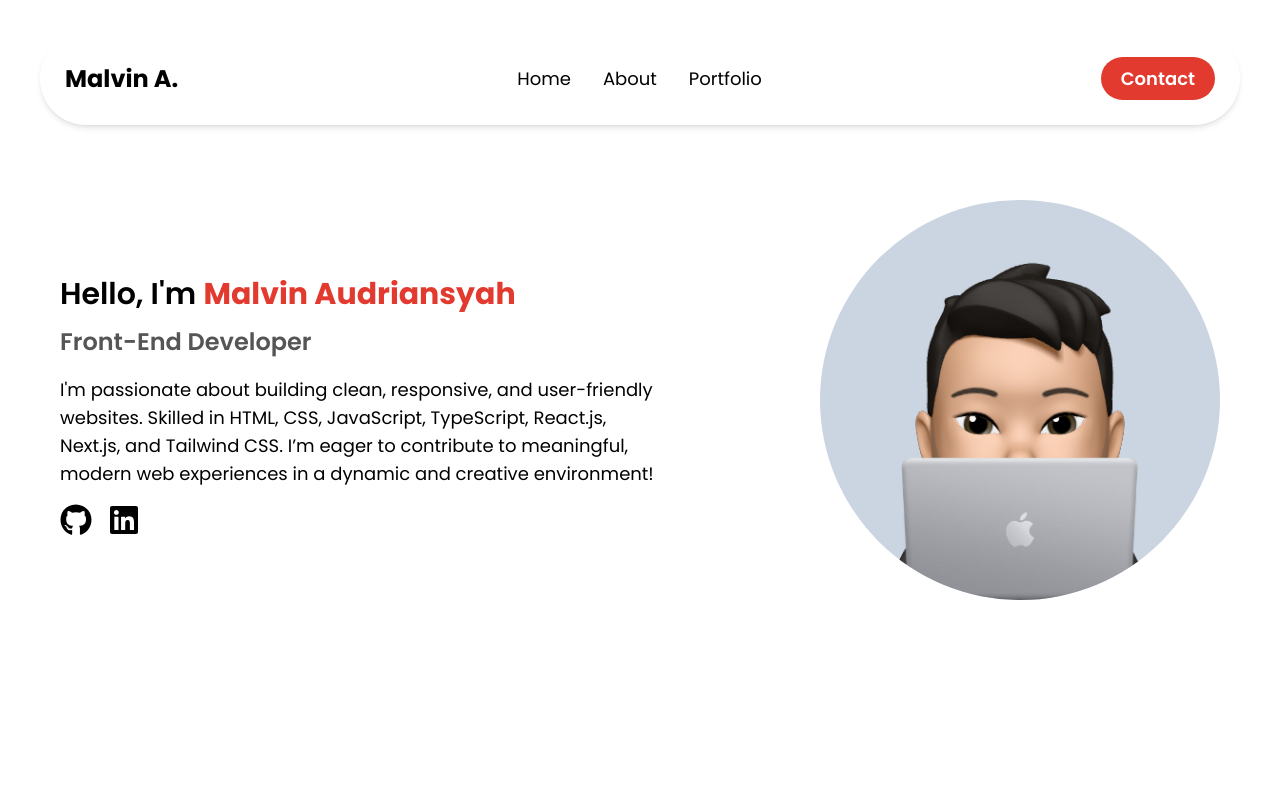
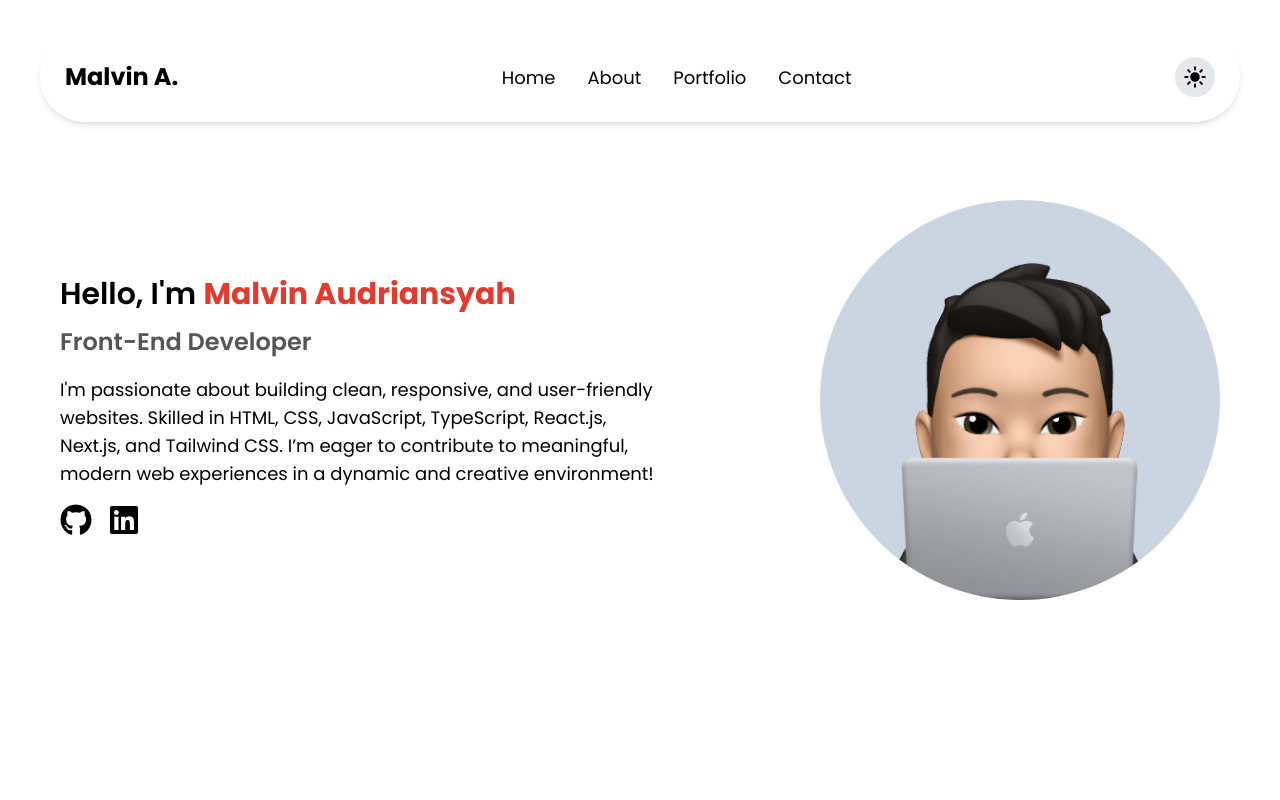
Before and after one commit to malvz22/portfolio-website-next, a Next.js app: page / in a window 1280 px wide. Shown: the top 800 px of the page. Built offline with nearby package versions, Linux system fonts and the light colour scheme.

Commit message:
feat(theme-toggle): added new button on the right side of the Header to toggle theme between light and dark

```diff
--- a/src/app/components/Footer.tsx
+++ b/src/app/components/Footer.tsx
@@ -7,7 +7,7 @@ const Footer = () => {
   return (
     <footer
       id="contact-section"
-      className="flex flex-col gap-4 px-6 justify-center items-center text-center bg-[#F9FAFB]"
+      className="flex flex-col gap-4 px-6 justify-center items-center text-center bg-[#F9FAFB] dark:bg-neutral-800 text-black dark:text-white"
     >
       <div className="px-4 py-16 gap-12 text-center justify-center flex flex-col">
         <h1 className="font-bold text-2xl mb-4 text-center">Let's Connect!</h1>
--- a/src/app/components/Modal.tsx
+++ b/src/app/components/Modal.tsx
@@ -10,7 +10,7 @@ const Modal: React.FC<ModalProps> = ({ modalOpen, onClose, children }) => {
   if (!modalOpen) return null;
 
   return (
-    <div className="fixed inset-0 z-[100] flex items-center justify-center bg-black/50">
+    <div className="fixed inset-0 z-[100] flex items-center justify-center bg-black/50 text-black">
       <div className="bg-white p-8 rounded-lg shadow-lg max-w-[95vw] md:max-w-[90vw] lg:max-w-[900px] max-h-[90vh] md:max-h-[85vh] w-full relative">
         <button
           onClick={onClose}
--- a/src/app/components/Navbar.tsx
+++ b/src/app/components/Navbar.tsx
@@ -4,6 +4,7 @@ import { useState } from "react";
 import { RxHamburgerMenu } from "react-icons/rx";
 import { IoClose } from "react-icons/io5";
 import Link from "next/link";
+import ThemeToggle from "./ThemeToggle";
 
 export default function Navbar() {
   const [menu, setMenu] = useState(false);
@@ -19,32 +20,38 @@ export default function Navbar() {
     <div className="w-full max-w-full p-8 z-50 mx-auto fixed top-0">
       <div className="flex flex-row bg-white/10 backdrop-blur-md border border-white/20 rounded-full shadow-md items-center text-black justify-between max-w-[1200px] py-6 mx-auto px-6">
         <Link href={"#"}>
-          <h1 className="font-bold text-[24px]">Malvin A.</h1>
+          <h1 className="font-bold text-[24px] dark:text-white">Malvin A.</h1>
         </Link>
 
         <div className="hidden lg:flex flex-row items-center gap-8">
           <Link href={"#"}>
-            <p className="cursor-pointer text-[18px] hover:text-primary transition-colors duration-300">
+            <p className="cursor-pointer text-[18px] text-black dark:text-white dark:hover:text-primary hover:text-primary transition-colors duration-300">
               Home
             </p>
           </Link>
           <Link href={"#about-section"}>
-            <p className="cursor-pointer text-[18px] hover:text-primary transition-colors duration-300">
+            <p className="cursor-pointer text-[18px] text-black dark:text-white dark:hover:text-primary hover:text-primary transition-colors duration-300">
               About
             </p>
           </Link>
           <Link href={"#projects-section"}>
-            <p className="cursor-pointer text-[18px] hover:text-primary transition-colors duration-300">
+            <p className="cursor-pointer text-[18px] text-black dark:text-white dark:hover:text-primary hover:text-primary transition-colors duration-300">
               Portfolio
+            </p>
+          </Link>
+          <Link href={"#contact-section"}>
+            <p className="cursor-pointer text-[18px] text-black dark:text-white dark:hover:text-primary hover:text-primary transition-colors duration-300">
+              Contact
             </p>
           </Link>
         </div>
         <div className="hidden lg:flex flex-row">
-          <Link href={"#contact-section"}>
+          {/* <Link href={"#contact-section"}>
             <button className="cursor-pointer text-[18px] text-white font-semibold rounded-full px-5 py-2 bg-primary hover:bg-hover transition-all duration-300">
               Contact
             </button>
-          </Link>
+          </Link> */}
+          <ThemeToggle />
         </div>
 
         <div className="flex flex-col lg:hidden relative transition-all duration-900">
--- /dev/null
+++ b/src/app/components/ThemeToggle.tsx
@@ -0,0 +1,44 @@
+"use client";
+
+import { useEffect, useState } from "react";
+import { IoMoon, IoSunny } from "react-icons/io5";
+
+const ThemeToggle = () => {
+  const [theme, setTheme] = useState<"light" | "dark">(() => {
+    if (typeof window !== "undefined") {
+      return localStorage.theme === "dark" ? "dark" : "light";
+    }
+    return "light";
+  });
+
+  useEffect(() => {
+    const root = window.document.documentElement;
+    if (theme === "dark") {
+      root.classList.add("dark");
+      localStorage.setItem("theme", "dark");
+    } else {
+      root.classList.remove("dark");
+      localStorage.setItem("theme", "light");
+    }
+  }, [theme]);
+
+  const handleClick = () => {
+    setTheme(theme === "dark" ? "light" : "dark");
+    console.log(`theme: ${theme}`);
+  };
+
+  return (
+    <button
+      onClick={handleClick}
+      className="p-2 rounded-full bg-gray-200 dark:bg-slate-600 text-[24px]"
+    >
+      {theme === "dark" ? (
+        <IoMoon className="text-white" />
+      ) : (
+        <IoSunny className="text-black" />
+      )}
+    </button>
+  );
+};
+
+export default ThemeToggle;
--- a/src/app/layout.tsx
+++ b/src/app/layout.tsx
@@ -23,7 +23,9 @@ export default function RootLayout({
 }>) {
   return (
     <html lang="en">
-      <body className={poppins.className}>
+      <body
+        className={`${poppins.className} bg-white dark:bg-neutral-900 text-black dark:text-white`}
+      >
         <Navbar />
         {children}
         <Footer />
--- a/src/app/page.tsx
+++ b/src/app/page.tsx
@@ -123,7 +123,7 @@ export default function Home() {
                   Malvin Audriansyah
                 </span>
               </h1>
-              <h2 className="text-[24px] font-semibold text-[#555555] mb-4">
+              <h2 className="text-[24px] font-semibold text-[#555555] dark:text-gray-300 mb-4">
                 Front-End Developer
               </h2>
               <p className="mb-4 font-normal text-lg">
--- a/tailwind.config.ts
+++ b/tailwind.config.ts
@@ -1,6 +1,7 @@
 import type { Config } from "tailwindcss";
 
 const config: Config = {
+  darkMode: "class",
   content: [
     "./src/pages/**/*.{js,ts,jsx,tsx,mdx}",
     "./src/components/**/*.{js,ts,jsx,tsx,mdx}",
```
